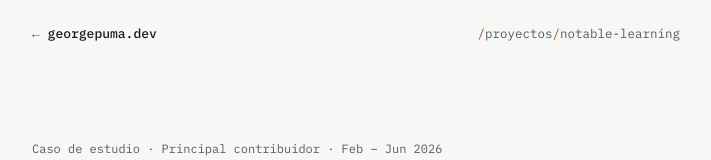
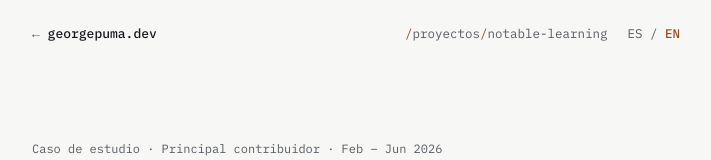
Before and after one commit to Mathi031/georgepuma.dev, a Next.js app: page /en/proyectos/notable-learning in a window 1280 px wide. Shown: the top 160 px of the page, without its empty margins (284-995 px from the left). Built offline with nearby package versions, Linux system fonts and the light colour scheme.

Commit message:
feat: pathnames localizados, Link de next-intl y selector de idioma

```diff
--- a/src/app/[locale]/page.tsx
+++ b/src/app/[locale]/page.tsx
@@ -1,8 +1,9 @@
-import Link from "next/link";
 import { setRequestLocale } from "next-intl/server";
 import { Evidence } from "@/components/Evidence";
+import { LocaleSwitcher } from "@/components/LocaleSwitcher";
 import { SectionHeading } from "@/components/SectionHeading";
 import { content, identity, type Locale } from "@/content/site";
+import { Link } from "@/i18n/navigation";
 
 const container = "mx-auto max-w-[880px] px-5 sm:px-9";
 const sectionGap = "pt-24 sm:pt-32";
@@ -20,6 +21,7 @@ export default async function HomePage({
     <>
       <header className={`${container} flex flex-wrap items-baseline justify-between gap-x-5 gap-y-2 pt-6`}>
         <p className="font-mono text-[13px] font-medium">georgepuma.dev</p>
+        <div className="flex flex-wrap items-baseline gap-x-5 gap-y-2">
           <nav aria-label={ui.sectionsAria} className="flex flex-wrap gap-x-4 gap-y-2 font-mono text-[12.5px]">
             {Object.values(ui.sections).map((s) => (
               <a key={s} href={`#${s}`} className="text-muted transition-colors hover:text-copper">
@@ -27,6 +29,8 @@ export default async function HomePage({
               </a>
             ))}
           </nav>
+          <LocaleSwitcher locale={locale as Locale} href="/" aria={ui.langAria} />
+        </div>
       </header>
 
       <main id="contenido">
@@ -106,7 +110,8 @@ export default async function HomePage({
                   </a>
                 ) : (
                   <Link
-                    href={p.link.href}
+                    // ponytail: el único link interno; si aparece otro, tipar Project.link.href
+                    href={p.link.href as "/proyectos/notable-learning"}
                     className="mt-5 inline-block font-mono text-[13.5px] font-medium underline decoration-line underline-offset-[5px] transition-colors hover:text-copper hover:decoration-copper"
                   >
                     <span aria-hidden="true" className="text-copper">→</span> {p.link.label}
--- a/src/app/[locale]/proyectos/notable-learning/page.tsx
+++ b/src/app/[locale]/proyectos/notable-learning/page.tsx
@@ -1,8 +1,9 @@
 import type { Metadata } from "next";
-import Link from "next/link";
 import { setRequestLocale } from "next-intl/server";
 import { Evidence } from "@/components/Evidence";
-import type { Locale } from "@/content/site";
+import { LocaleSwitcher } from "@/components/LocaleSwitcher";
+import { content as site, type Locale } from "@/content/site";
+import { Link } from "@/i18n/navigation";
 import { caseStudy as caseEs } from "@/content/notable-learning.es";
 import { caseStudy as caseEn } from "@/content/notable-learning.en";
 
@@ -32,10 +33,17 @@ export default async function NotableLearningPage({
         <Link href="/" className="font-mono text-[13px] font-medium no-underline transition-colors hover:text-copper">
           <span aria-hidden="true" className="text-copper">←</span> georgepuma.dev
         </Link>
-        <p className="font-mono text-[12.5px] text-muted">
-          <span aria-hidden="true" className="text-copper">/</span>{c.pathSegments[0]}
-          <span aria-hidden="true" className="text-copper">/</span>{c.pathSegments[1]}
-        </p>
+        <div className="flex flex-wrap items-baseline gap-x-5 gap-y-2">
+          <p className="font-mono text-[12.5px] text-muted">
+            <span aria-hidden="true" className="text-copper">/</span>{c.pathSegments[0]}
+            <span aria-hidden="true" className="text-copper">/</span>{c.pathSegments[1]}
+          </p>
+          <LocaleSwitcher
+            locale={locale as Locale}
+            href="/proyectos/notable-learning"
+            aria={site[locale as Locale].ui.langAria}
+          />
+        </div>
       </header>
 
       <main id="contenido">
@@ -127,12 +135,13 @@ export default async function NotableLearningPage({
           <section className={sectionGap} aria-labelledby={c.close.id}>
             <h2 id={c.close.id} className={h2}>{c.close.heading}</h2>
             <p className={`mt-4 mb-7 ${body}`}>{c.close.body}</p>
-            <Link
+            {/* href con prefijo de locale hardcodeado en el contenido; <a> plano. */}
+            <a
               href={c.close.backHref}
               className="font-mono text-[13.5px] font-medium underline decoration-line underline-offset-[5px] transition-colors hover:text-copper hover:decoration-copper"
             >
               <span aria-hidden="true" className="text-copper">←</span> {c.close.backLabel}
-            </Link>
+            </a>
           </section>
 
           <footer className="mt-14 border-t border-line pt-6 sm:mt-16">
--- /dev/null
+++ b/src/components/LocaleSwitcher.tsx
@@ -0,0 +1,40 @@
+import type { ComponentProps } from "react";
+import { Link } from "@/i18n/navigation";
+import type { Locale } from "@/content/site";
+
+type Href = ComponentProps<typeof Link>["href"];
+
+type LocaleSwitcherProps = {
+  locale: Locale;
+  /** Clave de pathnames de la página actual ("/", "/proyectos/notable-learning"). */
+  href: Href;
+  /** aria-label localizado ("Idioma" / "Language"). */
+  aria: string;
+};
+
+/** Selector ES / EN: texto plano, el locale activo en cobre. */
+export function LocaleSwitcher({ locale, href, aria }: LocaleSwitcherProps) {
+  const item = (l: Locale) =>
+    l === locale ? (
+      <span aria-current="true" className="font-medium text-copper">
+        {l.toUpperCase()}
+      </span>
+    ) : (
+      <Link
+        href={href}
+        locale={l}
+        hrefLang={l}
+        className="text-muted transition-colors hover:text-copper"
+      >
+        {l.toUpperCase()}
+      </Link>
+    );
+
+  return (
+    <nav aria-label={aria} className="font-mono text-[12.5px]">
+      {item("es")}
+      <span aria-hidden="true" className="text-muted"> / </span>
+      {item("en")}
+    </nav>
+  );
+}
--- /dev/null
+++ b/src/i18n/navigation.ts
@@ -0,0 +1,4 @@
+import { createNavigation } from "next-intl/navigation";
+import { routing } from "./routing";
+
+export const { Link, getPathname } = createNavigation(routing);
--- a/src/i18n/routing.ts
+++ b/src/i18n/routing.ts
@@ -4,4 +4,11 @@ export const routing = defineRouting({
   locales: ["es", "en"],
   defaultLocale: "es",
   localePrefix: "as-needed",
+  pathnames: {
+    "/": "/",
+    "/proyectos/notable-learning": {
+      es: "/proyectos/notable-learning",
+      en: "/projects/notable-learning",
+    },
+  },
 });
```
Lines whose indentation alone changed are shown as unchanged.
